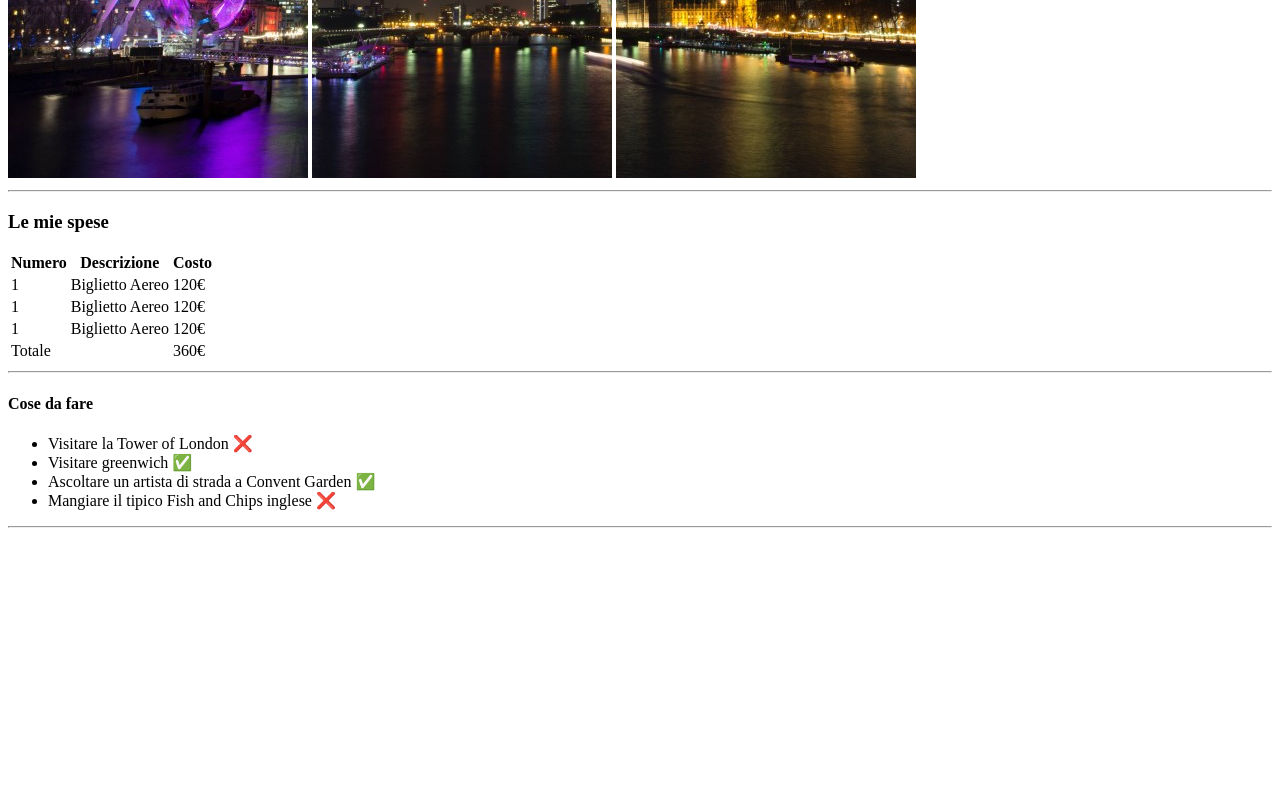
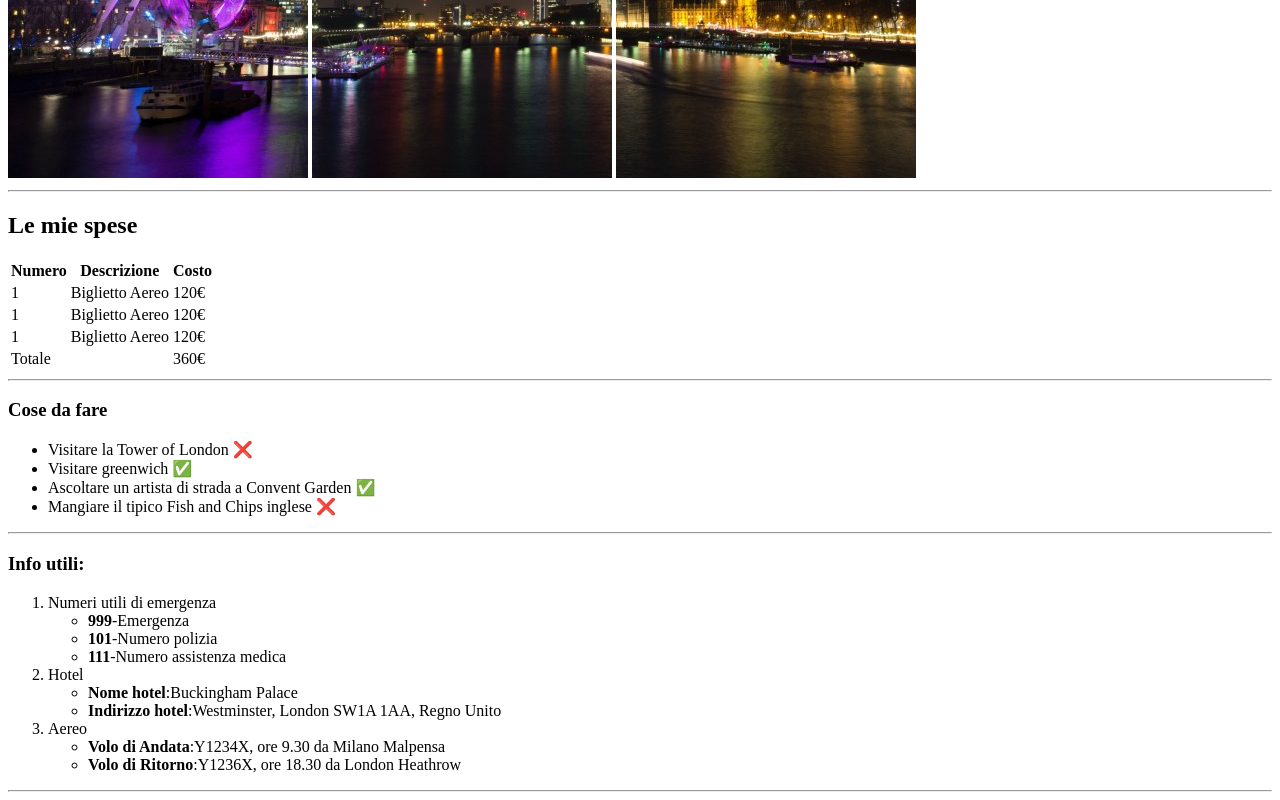
Before and after one commit to francescorocco/html-london-trip, a plain HTML site: page index.html in a window 1280 px wide. Shown: the part 502-1302 px from the top of the page. Before the commit the page ends 1038 px from the top, so only its background shows below. Drawn offline with Linux system fonts and the light colour scheme.

Commit message:
Added utility list

```diff
--- a/index.html
+++ b/index.html
@@ -18,7 +18,7 @@
 
         <!-- Tabella spese effettuate -->
         <section>
-        <h3>Le mie spese</h3>
+        <h2>Le mie spese</h2>
             <table>
                 <thead>
                     <tr>
@@ -57,7 +57,7 @@
 
         <!-- Lista cose da fare -->
         <section>
-            <h4>Cose da fare</h4>
+            <h3>Cose da fare</h3>
             <ul>
                 <li>Visitare la Tower of London &#10060;</li>
                 <li>Visitare greenwich &#9989;</li>
@@ -66,6 +66,36 @@
             </ul>
             <hr/>
         </section>
+
+        <!-- Informazioni utili -->
+        <section>
+            <h3>Info utili:</h3>
+            <ol>
+
+                <li>Numeri utili di emergenza
+                    <ul>
+                        <li><strong>999</strong>-Emergenza</li>
+                        <li><strong>101</strong>-Numero polizia</li>
+                        <li><strong>111</strong>-Numero assistenza medica</li>
+                    </ul>
+                </li>
+
+                <li>Hotel
+                    <ul>
+                        <li><strong>Nome hotel</strong>:Buckingham Palace</li>
+                        <li><strong>Indirizzo hotel</strong>:Westminster, London SW1A 1AA, Regno Unito</li>
+                    </ul>
+                </li>
+
+                <li>Aereo
+                    <ul>
+                        <li><strong>Volo di Andata</strong>:Y1234X, ore 9.30 da Milano Malpensa</li>
+                        <li><strong>Volo di Ritorno</strong>:Y1236X, ore 18.30 da London Heathrow</li>
+                    </ul>
+                </li>
+            </ol>
+            <hr/>
+        </section>
     </main>
     </body>
     </html>
```
